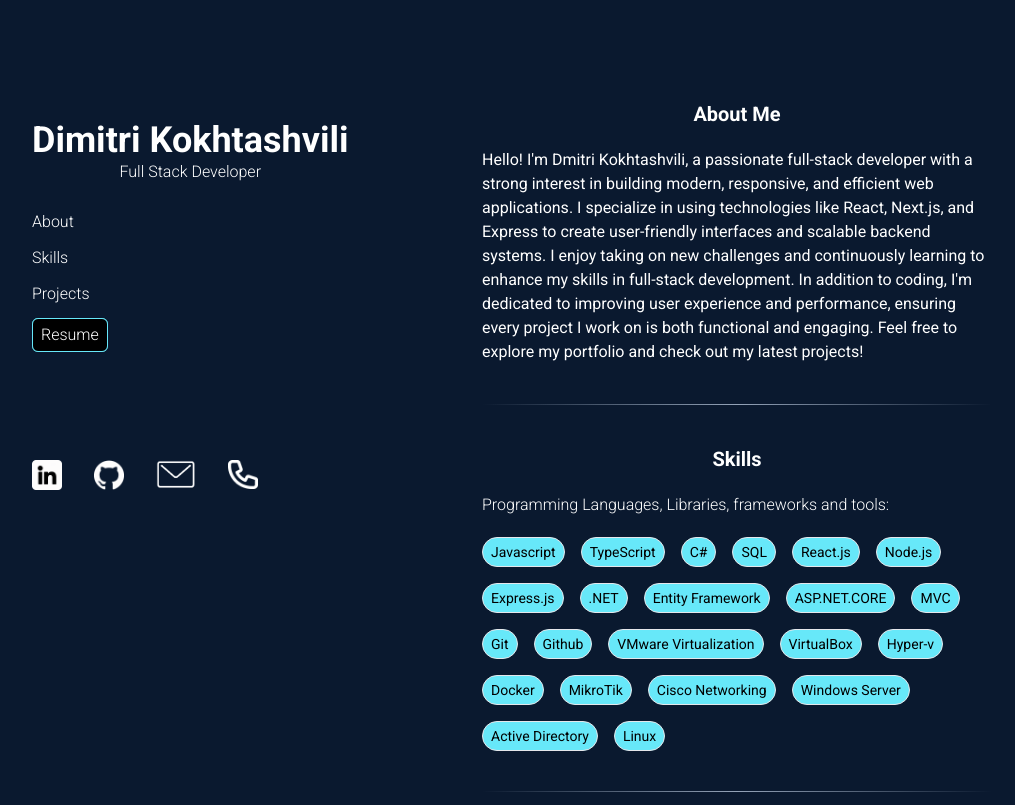
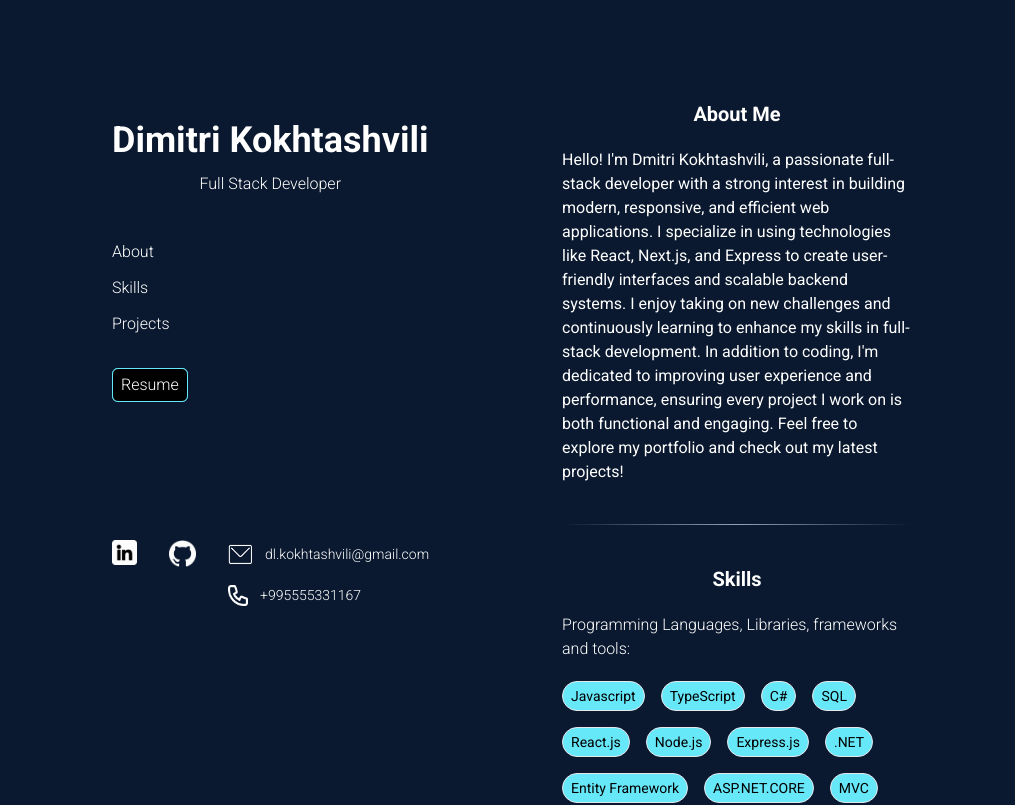
Before and after one commit to dlkokhta/My-Portfoglio, a Next.js app: page / in a window 1280 px wide. Shown: the top 805 px of the page, without its empty margins (128-1143 px from the left). Built offline with nearby package versions, Linux system fonts and the light colour scheme.

Commit message:
Implement responsive layout for desctop screen, changed email and phone number design

```diff
--- a/src/app/components/Contact.tsx
+++ b/src/app/components/Contact.tsx
@@ -5,38 +5,56 @@ const Contact = () => {
       <h1 className="text-center text-xl font-bold text-white lg:hidden">
         Contact
       </h1>
-      <div className="mt-10 flex justify-between px-10 md:px-40 lg:px-0 lg:gap-8">
+      <div className="mt-10 flex justify-between px-10 sm:px-32 lg:px-0 lg:gap-8">
         <a href="https://www.linkedin.com/in/dimitri-kokhtashvili-6a816a297/">
           <Image
             src="/linkedin.png"
             alt="linkedin icon"
-            width={30}
-            height={30}
+            width={25}
+            height={25}
+            // className="lg:w-6 lg:h-6"
           />
         </a>
 
         <a href="https://github.com/dlkokhta">
-          <Image src="/github.png" alt="github icon" width={30} height={30} />
+          <Image src="/github.png" alt="github icon" width={27} height={25} />
         </a>
 
-        <a href="mailto:dl.kokhtashvili@gmail.com">
+        <a href="mailto:dl.kokhtashvili@gmail.com" className="lg:hidden">
           <Image
-            className="h-[29px]"
+            className="h-[25px]"
             src="/mail.png"
             alt="mail icon"
-            width={40}
+            width={33}
             height={25}
           />
         </a>
 
-        <div className="group">
+        <div className="hidden lg:flex lg:flex-col lg:gap-5 mt-1">
+          <div className="flex gap-3">
+            <Image src="/mail.png" alt="mail icon" width={25} height={15} />
+            <a
+              href="mailto:dl.kokhtashvili@gmail.com"
+              className="cursor-pointer"
+            >
+              dl.kokhtashvili@gmail.com
+            </a>
+          </div>
+
+          <div className="flex gap-3">
+            <Image src="/phone.png" alt="phone icon" width={20} height={15} />
+            <a className="cursor-pointer">+995555331167</a>
+          </div>
+        </div>
+
+        <div className="group lg:hidden">
           <a href="tel:+995555331167">
             <div className="flex gap-2">
               <Image
-                className="h-[29px]"
+                className="h-[26px]"
                 src="/phone.png"
-                alt="mail icon"
-                width={30}
+                alt="phone icon"
+                width={25}
                 height={30}
               />
               <span className="absolute left-10 bottom-1 opacity-0 transition-opacity duration-300 text-white bg-black px-2 py-1 rounded-md group-hover:opacity-100">
--- a/src/app/components/Header2.tsx
+++ b/src/app/components/Header2.tsx
@@ -4,14 +4,14 @@ import Contact from "./Contact";
 const Header2 = () => {
   return (
     <div className="text-white hidden lg:block font-light">
-      <div className="fixed mt-[100px] ">
-        <h1 className="text-4xl font-extrabold">Dimitri Kokhtashvili</h1>
+      <div className="fixed mt-[30px] xl:mt-[100px]">
+        <h1 className="text-4xl font-extrabold mb-3">Dimitri Kokhtashvili</h1>
         <h2 className="text-center">Full Stack Developer</h2>
       </div>
-      <div className="fixed flex flex-col mt-[190px] lg:gap-3">
+      <div className="fixed flex flex-col mt-[150px] xl:mt-[220px] lg:gap-3">
         <Menu />
       </div>
-      <div className="fixed flex flex-col gap-10 lg:mt-[400px] text-[14px]">
+      <div className="fixed flex flex-col gap-10 mt-[370px] text-[14px] xl:mt-[480px]">
         <Contact />
       </div>
     </div>
--- a/src/app/components/Menu.tsx
+++ b/src/app/components/Menu.tsx
@@ -38,7 +38,7 @@ const Menu = ({}) => {
         href="/Resume.pdf"
         target="_blank"
         rel="noopener noreferrer"
-        className="bg-cyan-300 text-center rounded-md"
+        className="bg-cyan-300 text-center rounded-md lg:mt-5"
       >
         <div className="border px-2 py-1 rounded-md border-cyan-300  bg-black cursor-pointer duration-400 transition hover:-translate-y-1 hover:-translate-x-1">
           Resume
--- a/src/app/globals.css
+++ b/src/app/globals.css
@@ -9,8 +9,8 @@
    */
   body {
     overflow-x: hidden;
-    width: 100vw;
-    min-height: 100vh;
+    /* width: 100vw; */
+    /* min-height: 100vh; */
     background-color: #0a192f;
 
 
--- a/src/app/home/page.tsx
+++ b/src/app/home/page.tsx
@@ -7,7 +7,7 @@ import Header2 from "../components/Header2";
 
 const HomePage = () => {
   return (
-    <main className="px-7 pt-5 pb-20 md:px-20 w-full flex flex-row gap-[370px] lg:gap-[450px] lg:px-40 ">
+    <main className="px-7 sm:px-20 pt-5 pb-20 md:px-20 w-full flex flex-row gap-[370px] lg:gap-[420px] lg2:px-48  xl:gap-[450px] xl:px-60">
       <div className="hidden lg:block">
         <Header2 />
       </div>
--- a/src/app/page.tsx
+++ b/src/app/page.tsx
@@ -5,6 +5,7 @@ export default function Home() {
   return (
     <>
       <Head>
+        <meta name="viewport" content="width=device-width, initial-scale=1.0" />
         <title>Dimitri Kokhtashvili - Full-Stack Developer Portfolio</title>
         <meta
           name="description"
--- a/tailwind.config.ts
+++ b/tailwind.config.ts
@@ -7,22 +7,22 @@ const config: Config = {
     "./src/app/**/*.{js,ts,jsx,tsx,mdx}",
   ],
 
+  theme: {
+    extend: {
       screens: {
         sm: "640px",
-
         md: "768px",
-
         lg: "1024px",
-
+        lg2: "1026px",
         xl: "1280px",
-
         "2xl": "1536px",
-
         "3xl": "1836px",
-
         "4xl": "1920px",
+      },
+    },
   },
 
   plugins: [],
 };
+
 export default config;
```
Also changed, not shown: public/email.png (added). Lines whose indentation alone changed are shown as unchanged.
